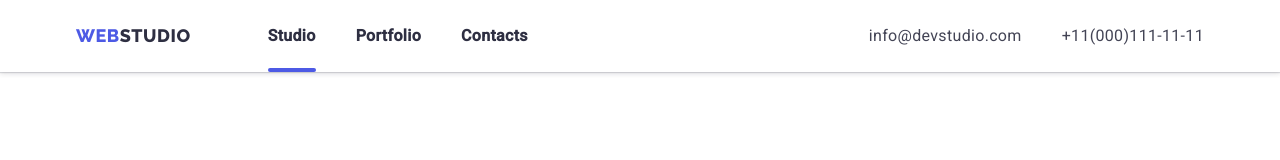
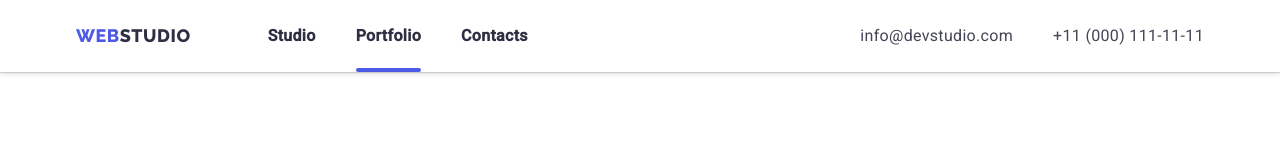
Before and after one commit to VoodPekker/goit-markup-hw-07, a plain HTML site: page portfolio.html in a window 1280 px wide. Shown: the top 160 px of the page. Drawn offline with nearby package versions, Linux system fonts and the light colour scheme.

Commit message:
HW7 upload 1.1

```diff
--- a/portfolio.html
+++ b/portfolio.html
@@ -24,14 +24,14 @@
       </nav>
 
       <ul class="header-list nav-list">
-        <li><a class="header-link active"  href="./index.html">Studio</a></li>
-        <li><a class="header-link" href="./portfolio.html">Portfolio</a></li>
+        <li><a class="header-link"  href="./index.html">Studio</a></li>
+        <li><a class="header-link active" href="./portfolio.html">Portfolio</a></li>
         <li><a class="header-link" href="">Contacts</a></li>
       </ul>
 
       <ul class="header-adress nav-list">
         <li><a class="header-adress-link text" href="mailto:info@devstudio.com">info@devstudio.com</a></li>
-        <li><a class="header-adress-link text" href="tel:+11(000)111-11-11">+11(000)111-11-11</a></li>
+        <li><a class="header-adress-link text" href="tel:+11(000)111-11-11">+11 (000) 111-11-11</a></li>
       </ul>
 
       <button class="menu-btn js-open-menu" aria-expanded="false" aria-controls="mobile-menu">
```
Also changed, not shown: index.html (+1 -1 lines).
